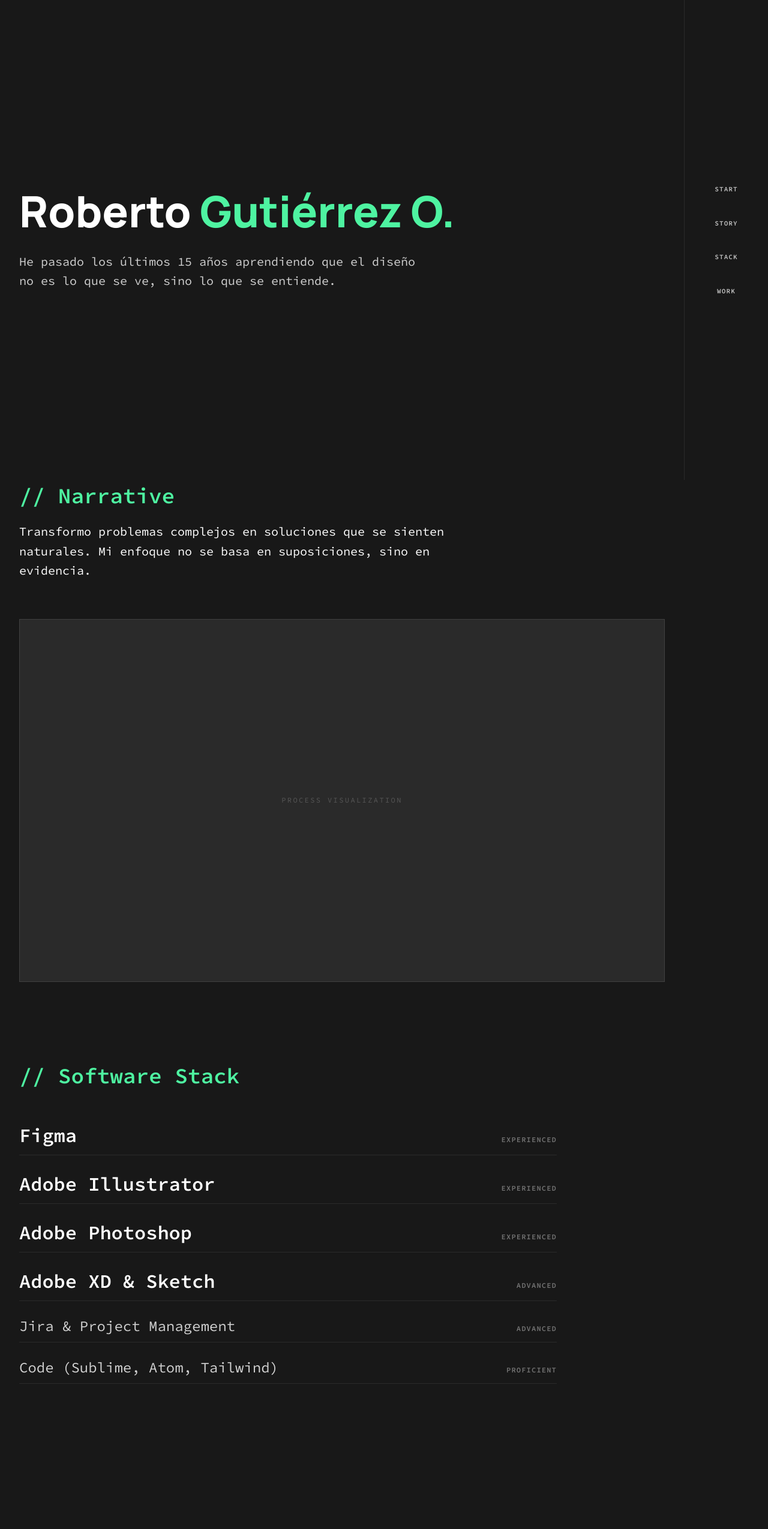
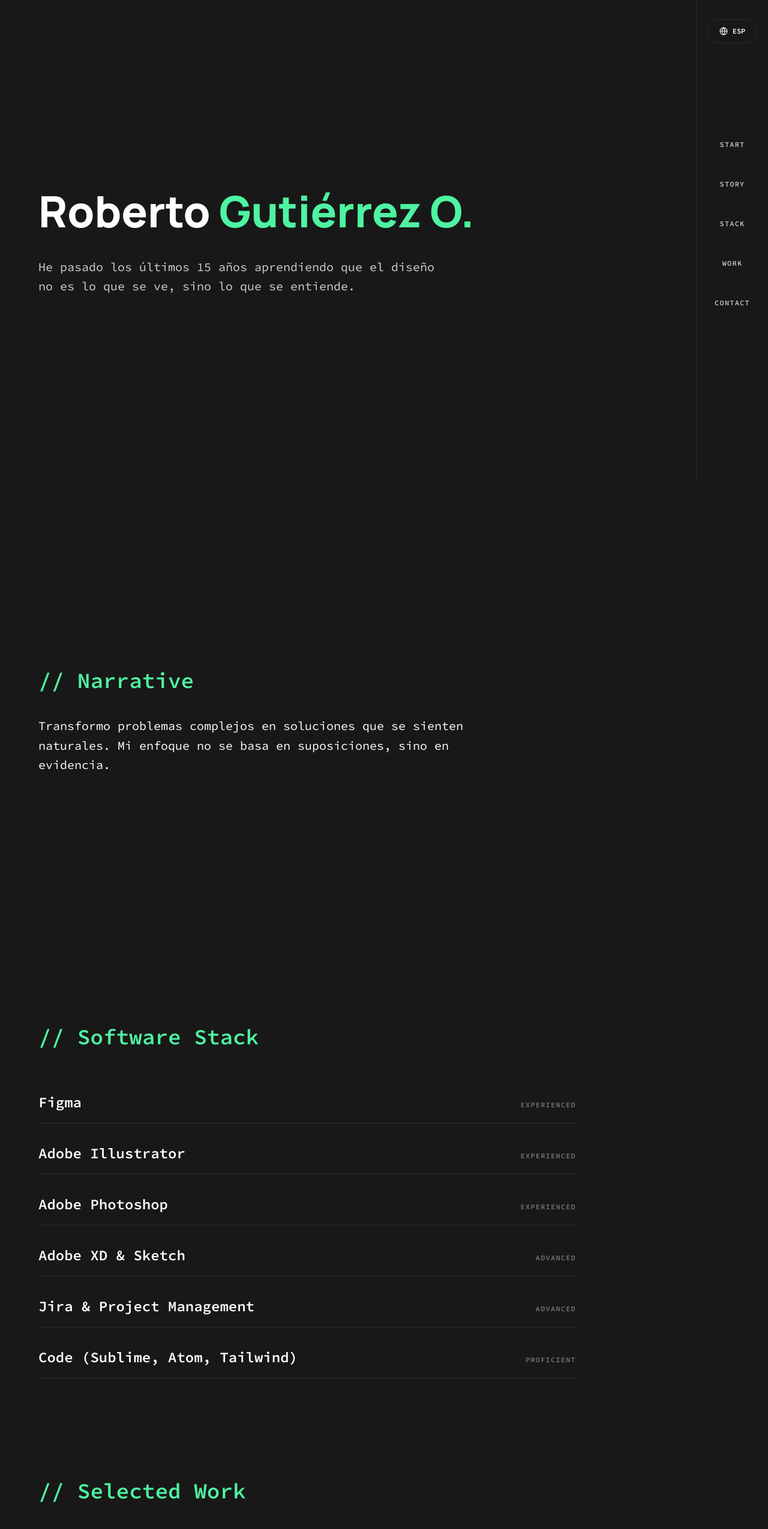
Before and after one commit to elbob-mx/portfolio-ux, a plain HTML site: page index.html in a window 1280 px wide. Shown: the top 2549 px of the page at 60% size. Drawn offline with nearby package versions, Linux system fonts and the light colour scheme.

Commit message:
third commit / lang button, section spacings

```diff
--- a/index.html
+++ b/index.html
@@ -3,7 +3,7 @@
 
 <head>
     <meta charset="UTF-8">
-    <meta name="viewport" content="width=device-width, initial-scale=1.0">
+    <meta name="viewport" content="width=device-width, initial-scale=1.0, maximum-scale=1.0, user-scalable=no">
     <title>Roberto Gutiérrez O. | UX Designer</title>
     <link href="https://fonts.googleapis.com/css2?family=Manrope:wght@800&family=Source+Code+Pro:wght@300;400;600&display=swap" rel="stylesheet">
     <script src="https://cdn.tailwindcss.com"></script>
@@ -20,11 +20,6 @@
                     fontFamily: {
                         'manrope': ['Manrope', 'sans-serif'],
                         'source': ['"Source Code Pro"', 'monospace']
-                    },
-                    spacing: {
-                        '8': '8px', '16': '16px', '24': '24px', '32': '32px',
-                        '40': '40px', '48': '48px', '56': '56px', '64': '64px',
-                        '72': '72px', '80': '80px'
                     }
                 }
             }
@@ -35,19 +30,76 @@
 
 <body class="bg-bg-main text-white font-source selection:bg-accent selection:text-bg-main">
 
-    <nav class="fixed right-0 top-0 h-full w-[80px] md:w-[140px] border-l border-warm-grey z-50 bg-bg-main flex flex-col items-center justify-center">
-        <div class="flex flex-col gap-40 items-center">
+    <div class="lg:hidden fixed top-8 right-8 z-[60]">
+        <button class="lang-btn-pill flex items-center gap-2 px-4">
+            <svg xmlns="http://www.w3.org/2000/svg" width="14" height="14" viewBox="0 0 24 24" fill="none" stroke="currentColor" stroke-width="2" stroke-linecap="round" stroke-linejoin="round">
+                <circle cx="12" cy="12" r="10" />
+                <line x1="2" y1="12" x2="22" y2="12" />
+                <path d="M12 2a15.3 15.3 0 0 1 4 10 15.3 15.3 0 0 1-4 10 15.3 15.3 0 0 1-4-10 15.3 15.3 0 0 1 4-10z" />
+            </svg>
+            <span>ESP</span>
+        </button>
+    </div>
+
+    <nav class="hidden lg:flex fixed right-0 top-0 h-full w-[120px] border-l border-warm-grey z-50 bg-bg-main flex-col items-center pt-[2rem] pb-32">
+        <div class="mb-[160px]">
+            <button class="lang-btn-pill flex items-center justify-center gap-2">
+                <svg xmlns="http://www.w3.org/2000/svg" width="14" height="14" viewBox="0 0 24 24" fill="none" stroke="currentColor" stroke-width="2" stroke-linecap="round" stroke-linejoin="round">
+                    <circle cx="12" cy="12" r="10" />
+                    <line x1="2" y1="12" x2="22" y2="12" />
+                    <path d="M12 2a15.3 15.3 0 0 1 4 10 15.3 15.3 0 0 1-4 10 15.3 15.3 0 0 1-4-10 15.3 15.3 0 0 1 4-10z" />
+                </svg>
+                <span>ESP</span>
+            </button>
+        </div>
+        <div class="flex flex-col gap-12 items-center">
             <a href="#hero" class="nav-link tracking-widest uppercase">START</a>
             <a href="#about" class="nav-link tracking-widest uppercase">STORY</a>
             <a href="#skills" class="nav-link tracking-widest uppercase">STACK</a>
             <a href="#work" class="nav-link tracking-widest uppercase">WORK</a>
+            <a href="#contact" class="nav-link tracking-widest uppercase">CONTACT</a>
         </div>
     </nav>
 
-    <main class="w-full pr-[80px] md:pr-[140px]">
+    <nav class="lg:hidden fixed bottom-0 left-0 w-full h-[72px] bg-bg-main border-t border-warm-grey z-50 flex justify-around items-center px-8">
+        <a href="#hero" class="mobile-nav-item">
+            <svg xmlns="http://www.w3.org/2000/svg" width="20" height="20" viewBox="0 0 24 24" fill="none" stroke="currentColor" stroke-width="2" stroke-linecap="round" stroke-linejoin="round">
+                <path d="m3 9 9-7 9 7v11a2 2 0 0 1-2 2H5a2 2 0 0 1-2-2z" />
+                <polyline points="9 22 9 12 15 12 15 22" />
+            </svg>
+            <span class="text-[10px] font-bold">START</span>
+        </a>
+        <a href="#about" class="mobile-nav-item">
+            <svg xmlns="http://www.w3.org/2000/svg" width="20" height="20" viewBox="0 0 24 24" fill="none" stroke="currentColor" stroke-width="2" stroke-linecap="round" stroke-linejoin="round">
+                <path d="M2 3h6a4 4 0 0 1 4 4v14a3 3 0 0 0-3-3H2z" />
+                <path d="M22 3h-6a4 4 0 0 0-4 4v14a3 3 0 0 1 3-3h7z" />
+            </svg>
+            <span class="text-[10px] font-bold">STORY</span>
+        </a>
+        <a href="#skills" class="mobile-nav-item">
+            <svg xmlns="http://www.w3.org/2000/svg" width="20" height="20" viewBox="0 0 24 24" fill="none" stroke="currentColor" stroke-width="2" stroke-linecap="round" stroke-linejoin="round">
+                <path d="M14.7 6.3a1 1 0 0 0 0 1.4l1.6 1.6a1 1 0 0 0 1.4 0l3.77-3.77a6 6 0 0 1-7.94 7.94l-6.91 6.91a2.12 2.12 0 0 1-3-3l6.91-6.91a6 6 0 0 1 7.94-7.94l-3.76 3.76z" />
+            </svg>
+            <span class="text-[10px] font-bold">STACK</span>
+        </a>
+        <a href="#work" class="mobile-nav-item">
+            <svg xmlns="http://www.w3.org/2000/svg" width="20" height="20" viewBox="0 0 24 24" fill="none" stroke="currentColor" stroke-width="2" stroke-linecap="round" stroke-linejoin="round">
+                <rect width="20" height="14" x="2" y="7" rx="2" ry="2" />
+                <path d="M16 21V5a2 2 0 0 0-2-2h-4a2 2 0 0 0-2 2v16" />
+            </svg>
+            <span class="text-[10px] font-bold">WORK</span>
+        </a>
+        <a href="#contact" class="mobile-nav-item">
+            <svg xmlns="http://www.w3.org/2000/svg" width="20" height="20" viewBox="0 0 24 24" fill="none" stroke="currentColor" stroke-width="2" stroke-linecap="round" stroke-linejoin="round">
+                <path d="M22 16.92v3a2 2 0 0 1-2.18 2 19.79 19.79 0 0 1-8.63-3.07 19.5 19.5 0 0 1-6-6 19.79 19.79 0 0 1-3.07-8.67A2 2 0 0 1 4.11 2h3a2 2 0 0 1 2 1.72 12.84 12.84 0 0 0 .7 2.81 2 2 0 0 1-.45 2.11L8.09 9.91a16 16 0 0 0 6 6l1.27-1.27a2 2 0 0 1 2.11-.45 12.84 12.84 0 0 0 2.81.7A2 2 0 0 1 22 16.92z" />
+            </svg>
+            <span class="text-[10px] font-bold">CONTACT</span>
+        </a>
+    </nav>
 
-        <section id="hero" class="min-h-screen flex flex-col justify-center px-8 md:px-32">
-            <h1 class="font-manrope text-[48px] md:text-[72px] leading-tight md:leading-none mb-32 md:whitespace-nowrap">
+    <main class="w-full pb-[80px] lg:pb-0 lg:pr-[120px]">
+        <section id="hero" class="section-padding min-h-[100svh] flex flex-col justify-center">
+            <h1 class="font-manrope text-[40px] md:text-[72px] leading-tight mb-8">
                 Roberto <span class="text-accent">Gutiérrez O.</span>
             </h1>
             <p class="text-[18px] md:text-[20px] max-w-2xl opacity-80 leading-relaxed">
@@ -55,56 +107,36 @@
             </p>
         </section>
 
-        <section id="about" class="min-h-screen flex flex-col justify-center px-8 md:px-32 space-y-32 md:space-y-64">
-            <div class="max-w-3xl">
-                <h3 class="text-[28px] md:text-[36px] font-semibold mb-16 text-accent">// Narrative</h3>
-                <p class="text-[18px] md:text-[20px] leading-relaxed">
-                    Transformo problemas complejos en soluciones que se sienten naturales. Mi enfoque no se basa en suposiciones, sino en evidencia.
-                </p>
-            </div>
-            <div class="w-full aspect-video bg-warm-grey border border-white/10 flex items-center justify-center">
-                <span class="opacity-20 text-[12px] uppercase tracking-[0.2em]">Process Visualization</span>
+        <section id="about" class="section-padding min-h-[100svh] flex flex-col justify-center py-10">
+            <h3 class="text-[28px] md:text-[36px] font-semibold mb-8 text-accent">// Narrative</h3>
+            <p class="text-[18px] md:text-[20px] leading-relaxed max-w-3xl">
+                Transformo problemas complejos en soluciones que se sienten naturales. Mi enfoque no se basa en suposiciones, sino en evidencia.
+            </p>
+        </section>
+
+        <section id="skills" class="section-padding min-h-[100svh] flex flex-col justify-center py-10">
+            <h3 class="text-[28px] md:text-[36px] font-semibold mb-12 text-accent">// Software Stack</h3>
+            <div class="max-w-4xl space-y-4">
+                <div class="software-row"><span class="software-name">Figma</span><span class="software-level">Experienced</span></div>
+                <div class="software-row"><span class="software-name">Adobe Illustrator</span><span class="software-level">Experienced</span></div>
+                <div class="software-row"><span class="software-name">Adobe Photoshop</span><span class="software-level">Experienced</span></div>
+                <div class="software-row"><span class="software-name">Adobe XD & Sketch</span><span class="software-level">Advanced</span></div>
+                <div class="software-row"><span class="software-name">Jira & Project Management</span><span class="software-level">Advanced</span></div>
+                <div class="software-row"><span class="software-name">Code (Sublime, Atom, Tailwind)</span><span class="software-level">Proficient</span></div>
             </div>
         </section>
 
-        <section id="skills" class="min-h-screen flex flex-col justify-center px-8 md:px-32">
-            <h3 class="text-[28px] md:text-[36px] font-semibold mb-40 text-accent">// Software Stack</h3>
-            <div class="max-w-4xl space-y-4">
-                <div class="group border-b border-warm-grey py-8 flex items-baseline justify-between transition-all">
-                    <span class="text-[20px] md:text-[32px] font-bold group-hover:text-accent transition-all">Figma</span>
-                    <span class="text-[12px] opacity-40 uppercase font-bold tracking-widest">Experienced</span>
-                </div>
-                <div class="group border-b border-warm-grey py-8 flex items-baseline justify-between transition-all">
-                    <span class="text-[20px] md:text-[32px] font-bold group-hover:text-accent transition-all">Adobe Illustrator</span>
-                    <span class="text-[12px] opacity-40 uppercase font-bold tracking-widest">Experienced</span>
-                </div>
-                <div class="group border-b border-warm-grey py-8 flex items-baseline justify-between transition-all">
-                    <span class="text-[20px] md:text-[32px] font-bold group-hover:text-accent transition-all">Adobe Photoshop</span>
-                    <span class="text-[12px] opacity-40 uppercase font-bold tracking-widest">Experienced</span>
-                </div>
-                <div class="group border-b border-warm-grey py-8 flex items-baseline justify-between transition-all">
-                    <span class="text-[20px] md:text-[32px] font-bold group-hover:text-accent transition-all">Adobe XD & Sketch</span>
-                    <span class="text-[12px] opacity-40 uppercase font-bold tracking-widest">Advanced</span>
-                </div>
-                <div class="group border-b border-warm-grey py-8 flex items-baseline justify-between transition-all">
-                    <span class="text-[18px] md:text-[24px] opacity-80 group-hover:text-accent transition-all">Jira & Project Management</span>
-                    <span class="text-[12px] opacity-40 uppercase font-bold tracking-widest">Advanced</span>
-                </div>
-                <div class="group border-b border-warm-grey py-8 flex items-baseline justify-between transition-all">
-                    <span class="text-[18px] md:text-[24px] opacity-80 group-hover:text-accent transition-all">Code (Sublime, Atom, Tailwind)</span>
-                    <span class="text-[12px] opacity-40 uppercase font-bold tracking-widest">Proficient</span>
-                </div>
+        <section id="work" class="section-padding min-h-[100svh] flex flex-col justify-center py-10">
+            <h3 class="text-[28px] md:text-[36px] font-semibold mb-12 text-accent">// Selected Work</h3>
+            <div class="w-full aspect-video bg-warm-grey border border-white/10 flex items-center justify-center group cursor-pointer relative">
+                <p class="text-[16px] md:text-[20px] font-bold group-hover:text-accent transition-all uppercase tracking-widest">YouTube Music Redesign</p>
             </div>
         </section>
 
-        <section id="work" class="min-h-screen flex flex-col justify-center px-8 md:px-32 pb-32">
-            <h3 class="text-[28px] md:text-[36px] font-semibold mb-32 text-accent">// Selected Work</h3>
-            <div class="w-full h-[300px] md:h-[480px] bg-warm-grey border border-white/10 flex items-center justify-center group cursor-pointer overflow-hidden relative">
-                <div class="absolute inset-0 bg-accent/5 opacity-0 group-hover:opacity-100 transition-opacity duration-500"></div>
-                <p class="text-[16px] md:text-[20px] font-bold group-hover:tracking-[0.2em] transition-all duration-700 uppercase">YouTube Music Redesign</p>
-            </div>
+        <section id="contact" class="section-padding min-h-[100svh] flex flex-col justify-center py-10">
+            <h3 class="text-[28px] md:text-[36px] font-semibold mb-12 text-accent">// Contact</h3>
+            <p class="text-[20px] md:text-[40px] font-bold hover:text-accent transition-colors cursor-pointer break-words">hola@robertogoux.com</p>
         </section>
-
     </main>
 
     <script src="https://cdnjs.cloudflare.com/ajax/libs/gsap/3.12.5/gsap.min.js"></script>
--- a/script.js
+++ b/script.js
@@ -1,16 +1,19 @@
 document.addEventListener("DOMContentLoaded", () => {
-    const navLinks = document.querySelectorAll(".nav-link");
-    navLinks.forEach((link) => {
+    const links = document.querySelectorAll("nav a");
+    links.forEach((link) => {
         link.addEventListener("click", (e) => {
-            e.preventDefault();
             const targetId = link.getAttribute("href");
-            const targetSection = document.querySelector(targetId);
-
-            gsap.to(window, {
-                duration: 1.2,
-                scrollTo: { y: targetSection, autoKill: false },
-                ease: "power4.inOut",
-            });
+            if (targetId && targetId.startsWith("#")) {
+                e.preventDefault();
+                const targetSection = document.querySelector(targetId);
+                if (targetSection) {
+                    gsap.to(window, {
+                        duration: 0.8,
+                        scrollTo: { y: targetSection, autoKill: false },
+                        ease: "power2.inOut",
+                    });
+                }
+            }
         });
     });
 
@@ -24,13 +27,13 @@ document.addEventListener("DOMContentLoaded", () => {
                 }
             });
         },
-        { threshold: 0.1 }
+        { threshold: 0.05 }
     );
 
     sections.forEach((section) => {
         section.style.opacity = "0";
-        section.style.transform = "translateY(32px)";
-        section.style.transition = "all 1s cubic-bezier(0.16, 1, 0.3, 1)";
+        section.style.transform = "translateY(15px)";
+        section.style.transition = "all 0.6s cubic-bezier(0.2, 1, 0.3, 1)";
         observer.observe(section);
     });
 });
--- a/style.css
+++ b/style.css
@@ -4,38 +4,95 @@ html {
 
 body {
     background-color: #181818;
-    background-attachment: fixed;
     overflow-x: hidden;
 }
 
+.section-padding {
+    padding-left: 1.5rem;
+    padding-right: 1.5rem;
+}
+
+@media (min-width: 1024px) {
+    .section-padding {
+        padding-left: 4rem;
+        padding-right: 4rem;
+    }
+}
+
+.lang-btn-pill {
+    height: 40px;
+    min-width: 85px;
+    border: 1px solid #2a2a2a;
+    border-radius: 20px;
+    font-size: 12px;
+    font-weight: 800;
+    color: #ffffff;
+    background-color: #181818;
+    display: flex;
+    align-items: center;
+    justify-content: center;
+    transition: all 0.3s ease;
+}
+
+.lang-btn-pill:hover {
+    border-color: #4ef3a1;
+    color: #4ef3a1;
+}
+
 .nav-link {
-    font-size: 11px;
+    font-size: 12px;
     font-weight: 600;
-    color: #c4c4c4; /* Gris APCA */
+    color: #c4c4c4;
     transition: all 0.3s ease;
     text-decoration: none;
-    display: block;
 }
 
 .nav-link:hover {
     color: #4ef3a1;
 }
 
-::-webkit-scrollbar {
-    width: 4px;
+.mobile-nav-item {
+    display: flex;
+    flex-direction: column;
+    align-items: center;
+    gap: 4px;
+    color: #c4c4c4;
+    text-decoration: none;
 }
-::-webkit-scrollbar-track {
-    background: #181818;
+
+.software-row {
+    border-bottom: 1px solid #2a2a2a;
+    padding: 16px 0;
+    display: flex;
+    align-items: baseline;
+    justify-content: space-between;
+    transition: all 0.3s ease;
 }
-::-webkit-scrollbar-thumb {
-    background: #2a2a2a;
+
+.software-name {
+    font-size: 18px;
+    font-weight: 700;
 }
-::-webkit-scrollbar-thumb:hover {
-    background: #4ef3a1;
+
+.software-level {
+    font-size: 12px;
+    opacity: 0.4;
+    text-transform: uppercase;
+    font-weight: 700;
+    letter-spacing: 0.1em;
 }
 
 @media (min-width: 768px) {
-    .group:hover span:first-child {
+    .software-name {
+        font-size: 24px;
+    }
+}
+
+@media (min-width: 1024px) {
+    .software-row:hover {
         padding-left: 16px;
     }
+    .software-row:hover .software-name {
+        color: #4ef3a1;
+    }
 }
```
